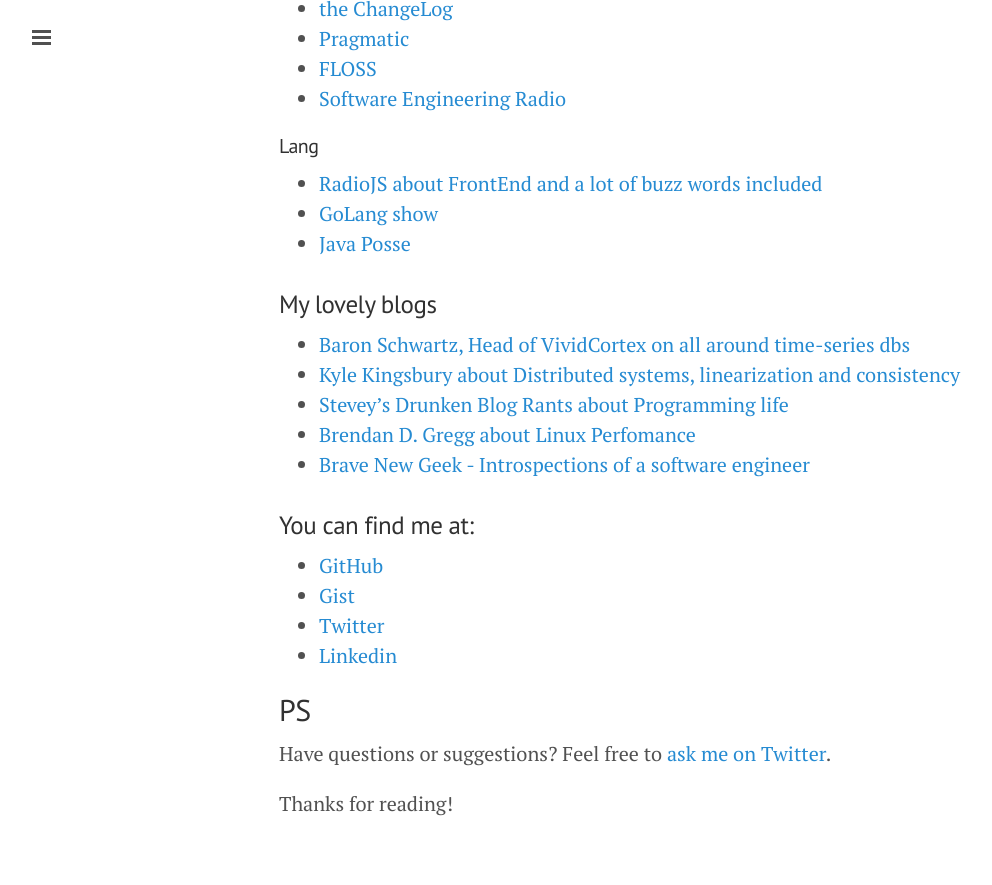
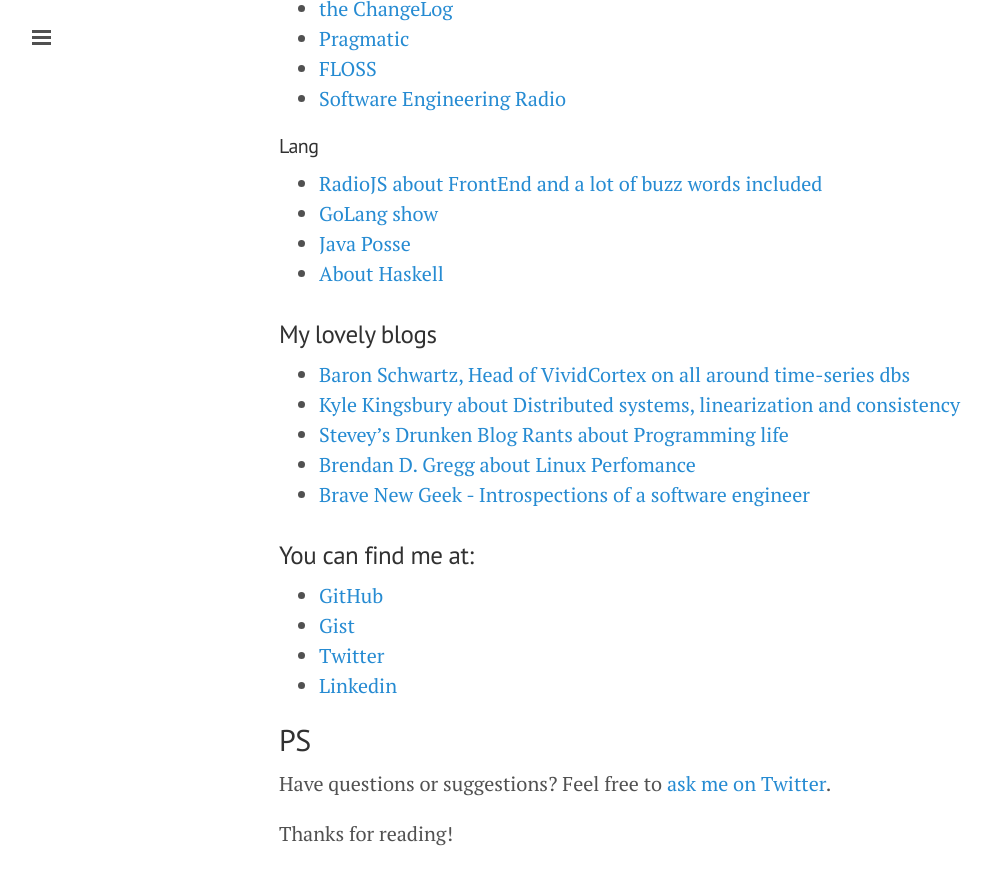
Before and after one commit to sitano/sitano.github.io, a Jekyll site: the page built from about.md, in a window 1280 px wide and 900 px high, scrolled down 941 px. Shown: the top 885 px of the window, without its empty margins (1-993 px from the left). Built offline with Jekyll 4.4.1, drawn with Linux system fonts in a browser that asks for light colours; Markdown is read by kramdown in place of the engine named in the settings.

Commit message:
new podcast about haskell

```diff
--- a/about.md
+++ b/about.md
@@ -43,6 +43,7 @@
 * [RadioJS about FrontEnd and a lot of buzz words included](http://radiojs.ru/)
 * [GoLang show](http://golangshow.com/)
 * [Java Posse](http://javaposse.com/)
+* [About Haskell](http://bananasandlenses.net/)
 
 ### My lovely blogs
 
```
